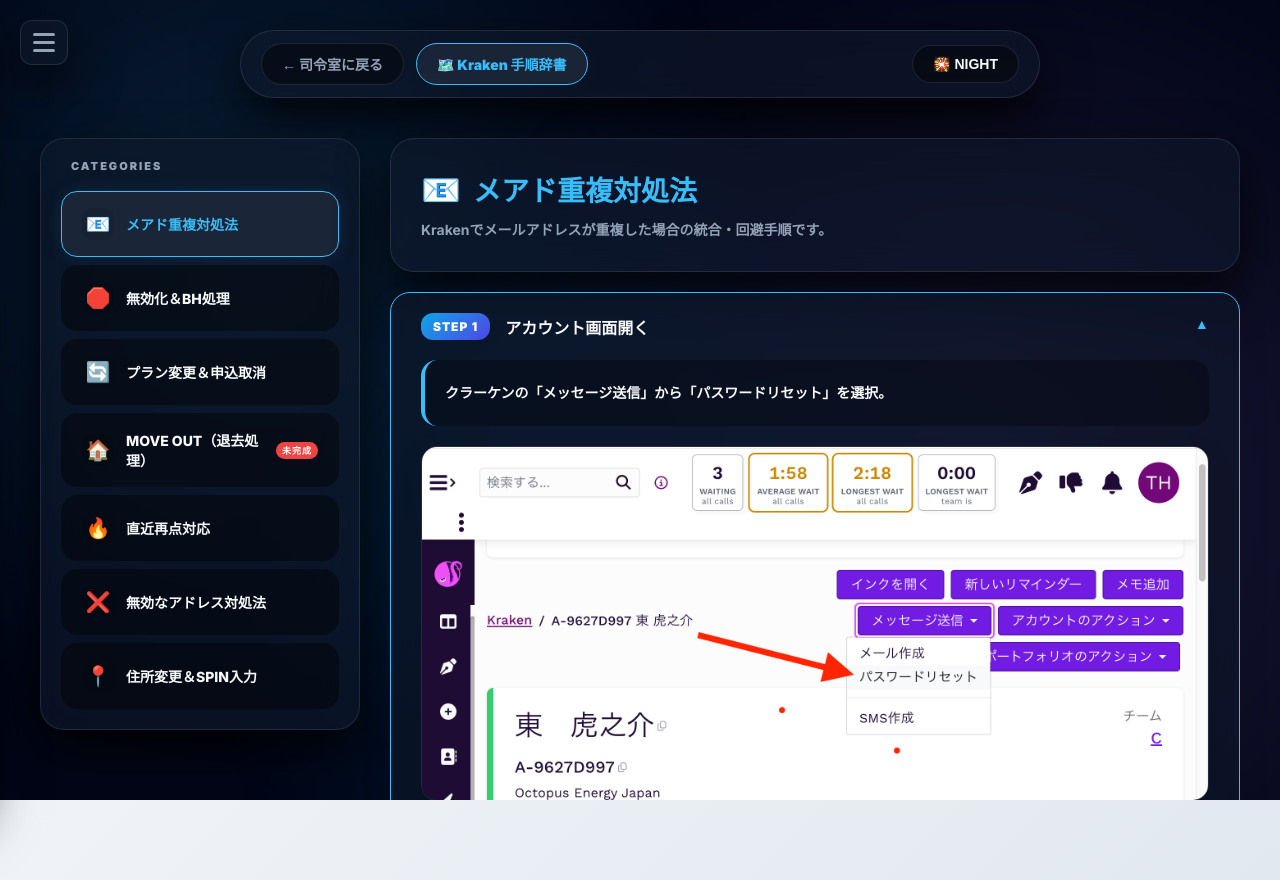
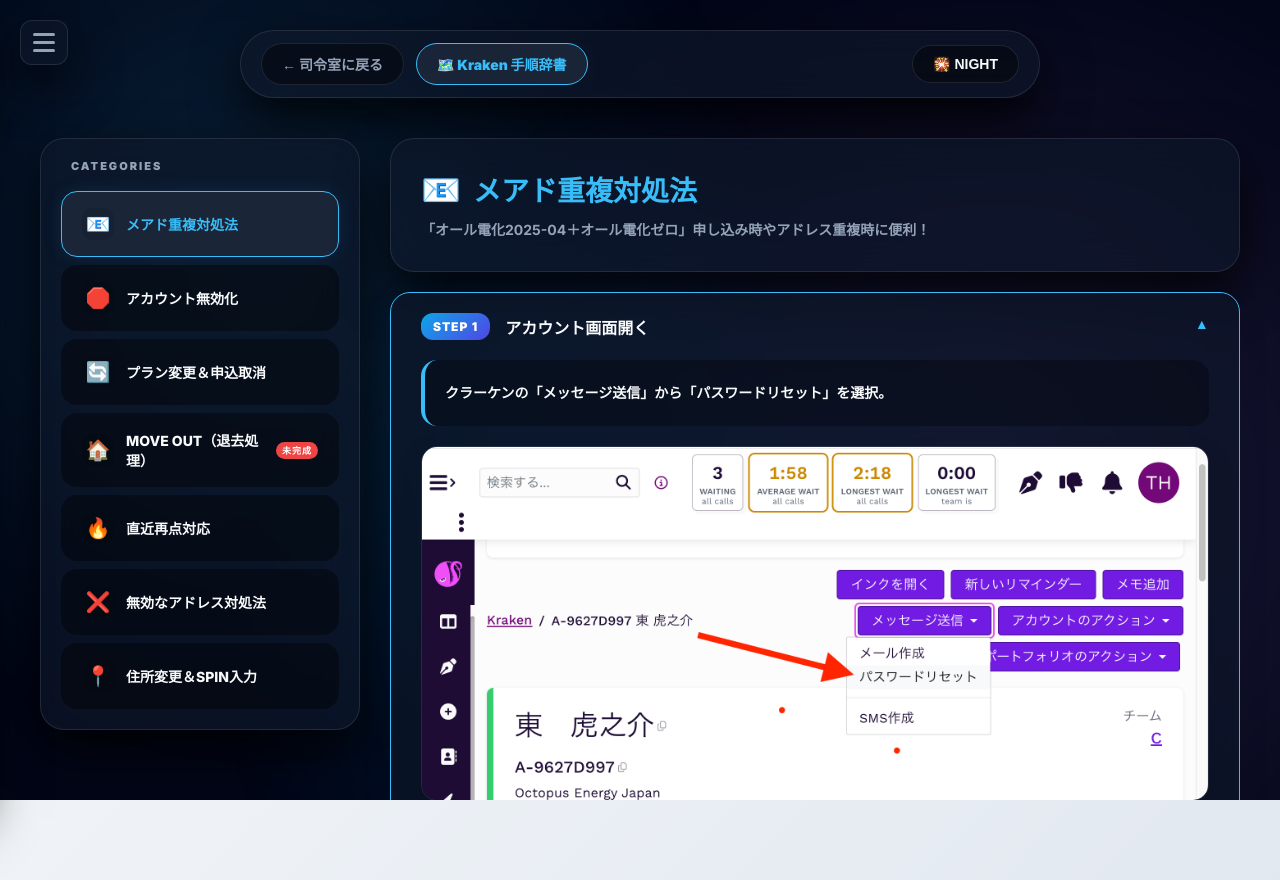
Before and after one commit to toranosukehigashi/team-portal, a Next.js app: page /procedure-wizard in a window 1280 px wide. Built offline with nearby package versions, Linux system fonts and the light colour scheme.

Commit message:
無効化OK!

```diff
--- a/app/procedure-wizard/page.tsx
+++ b/app/procedure-wizard/page.tsx
@@ -50,7 +50,7 @@ const MANUAL_DATA: ManualData[] = [
     id: "dup-email",
     icon: "📧",
     title: "メアド重複対処法",
-    desc: "Krakenでメールアドレスが重複した場合の統合・回避手順です。",
+    desc: "「オール電化2025-04＋オール電化ゼロ」申し込み時やアドレス重複時に便利！",
     steps: [
       { step: 1, title: "アカウント画面開く", content: "クラーケンの「メッセージ送信」から「パスワードリセット」を選択。", imgUrl: "/dup-email-1.png" },
       { step: 2, title: "パスワードリセットURLコピー", content: "本文のURLをCommand＋Cではなく、右クリックでコピー。", imgUrl: "/dup-email-2.png" },
@@ -60,11 +60,11 @@ const MANUAL_DATA: ManualData[] = [
   {
     id: "inv-bh",
     icon: "🛑",
-    title: "無効化＆BH処理",
-    desc: "契約の無効化処理と、BH（ブラックホール）送りの手順です。",
+    title: "アカウント無効化",
+    desc: "既存アカウントが原因でOBJエラーが起きた時などに有効！",
     steps: [
-      { step: 1, title: "アカウントの無効化", content: "管理画面から「アカウントを無効化する」オプションを選択します。", imgUrl: "", aiImgDesc: "アカウント設定画面で「無効化」ボタンが強調されている。" },
-      { step: 2, title: "BH送りの設定", content: "システム上でBHフラグを立て、これ以上の通知がいかないように設定します。", imgUrl: "", aiImgDesc: "BHフラグのチェックボックスが表示された画面。" }
+      { step: 1, title: "アカウントの無効化", content: "名前の下にある「取消にする」ボタンを選択します。", imgUrl: "mukouka-1.png" },
+      { step: 2, title: "メアド未所持設定", content: "「ユーザータブ」の「編集」を押し、「お客様がメールアドレスを持っていない」にチェック押す。（警告が出るけど無視して進んでOK!）", imgUrl: "mukouka-2.png"},
     ]
   },
   {
```
Also changed, not shown: public/mukouka-1.png (added), public/mukouka-2.png (added).
